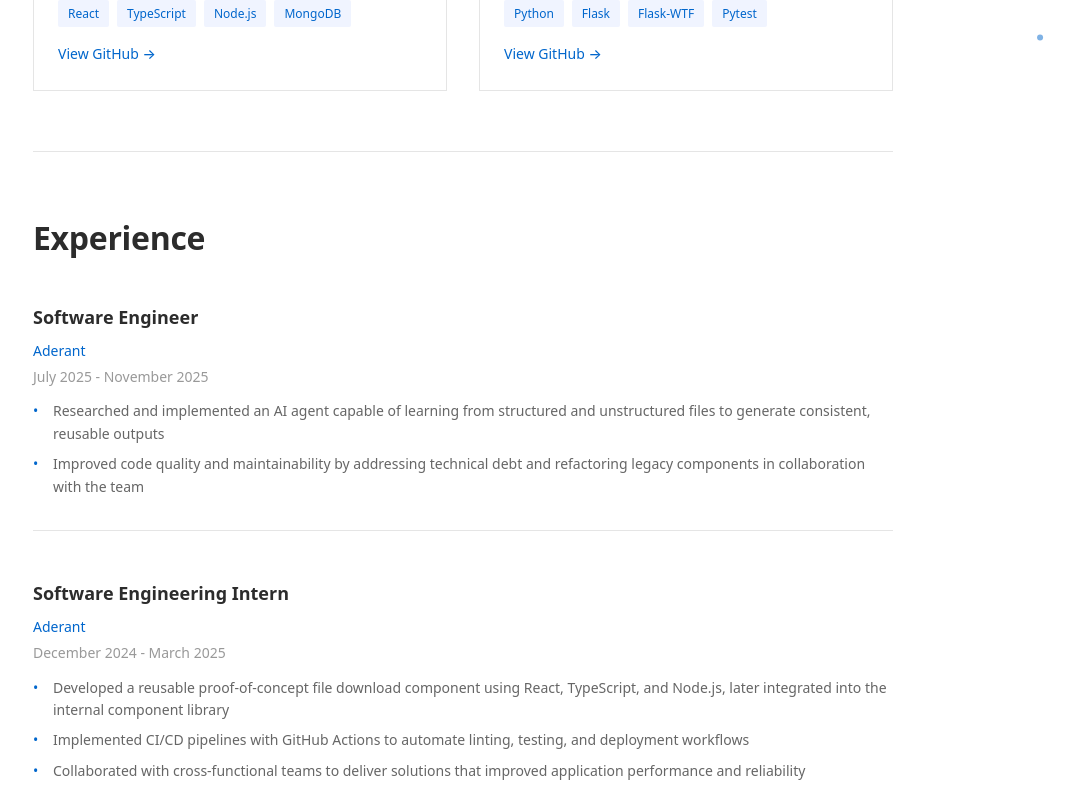
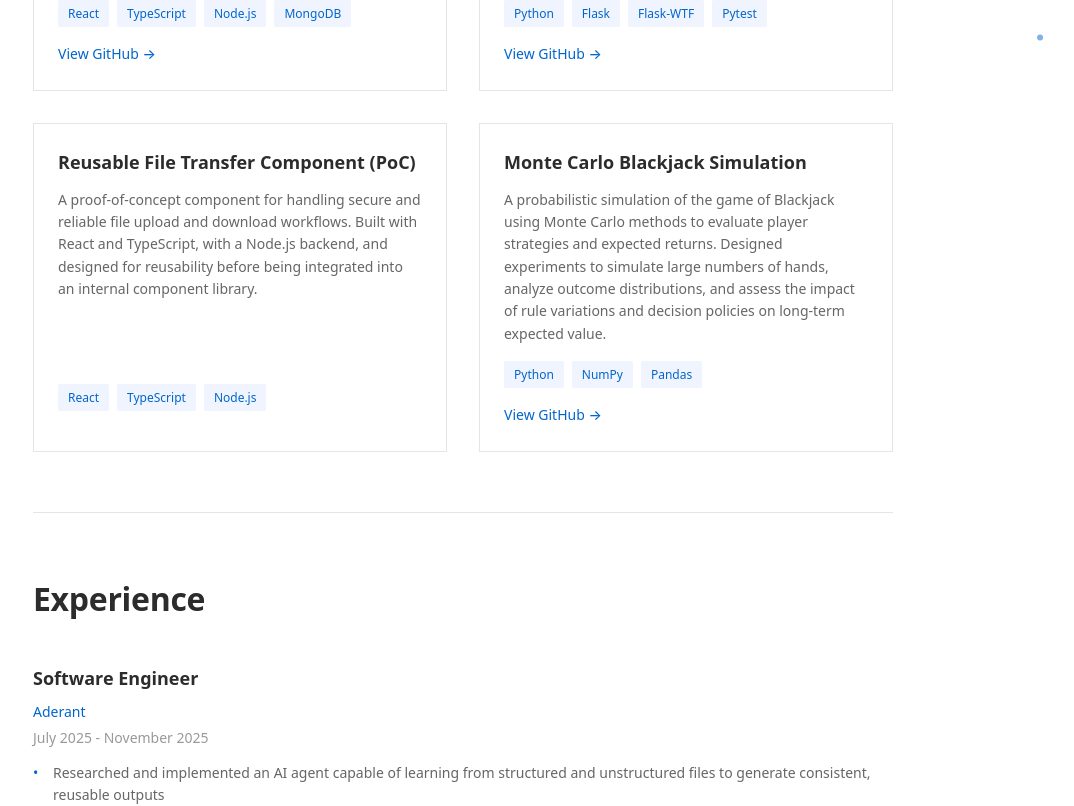
Before and after one commit to cookimonster123/cookimonster123.github.io, a React (Vite) app: page / in a window 1280 px wide. Shown: the part 740-1546 px from the top of the page, without its empty margins (177-1251 px from the left). Built offline with nearby package versions, Linux system fonts and the light colour scheme.

Commit message:
Add more projects

```diff
--- a/src/components/ProjectCard.tsx
+++ b/src/components/ProjectCard.tsx
@@ -24,6 +24,8 @@ export const ProjectCard: React.FC<ProjectCardProps> = ({
           </span>
         ))}
       </div>
+
+      {githubUrl && (
       <a href={githubUrl}
       className="project-link"
       target="_blank"
@@ -32,6 +34,7 @@ export const ProjectCard: React.FC<ProjectCardProps> = ({
         View
         GitHub →
       </a>
+      )}
     </div>
   );
 };
--- a/src/data/projects.ts
+++ b/src/data/projects.ts
@@ -20,6 +20,20 @@ export const projects: Project[] = [
     technologies: ["Python", "Flask", "Flask-WTF", "Pytest"],
     githubUrl: "https://github.com/cookimonster123/podcast-web-app",
   },
+  {
+    title: "Reusable File Transfer Component (PoC)",
+    description:
+      "A proof-of-concept component for handling secure and reliable file upload and download workflows. Built with React and TypeScript, with a Node.js backend, and designed for reusability before being integrated into an internal component library.",
+    technologies: ["React", "TypeScript", "Node.js"],
+    githubUrl: "",
+  },
+  {
+    title: "Monte Carlo Blackjack Simulation",
+    description:
+      "A probabilistic simulation of the game of Blackjack using Monte Carlo methods to evaluate player strategies and expected returns. Designed experiments to simulate large numbers of hands, analyze outcome distributions, and assess the impact of rule variations and decision policies on long-term expected value.",
+    technologies: ["Python", "NumPy", "Pandas"],
+    githubUrl: "https://github.com/cookimonster123/blackjack-monte-carlo",
+  },
 ];
 
 // TODO: Add more projects
```
